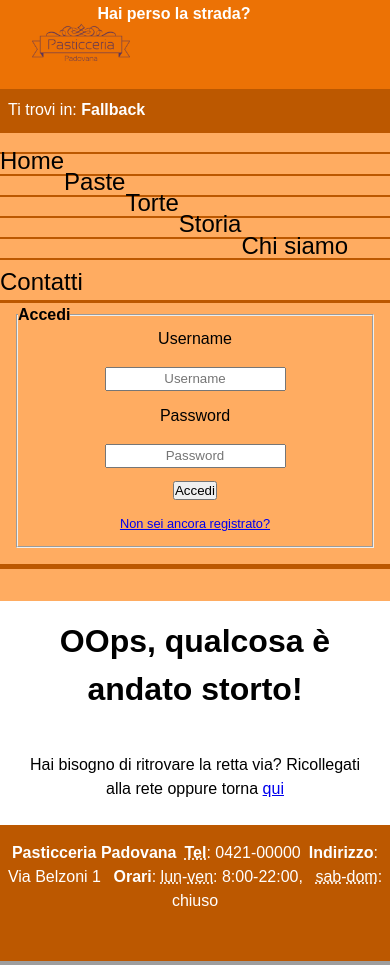
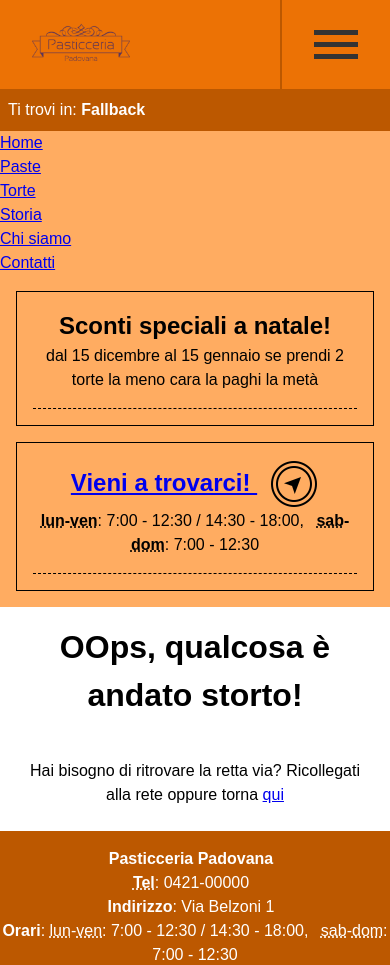
Before and after one commit to marcoDallas/TECWEB1920, a PHP site: page /html/fallback.html in a window 390 px wide. Shown: the top 965 px of the page. Run offline with PHP 8.4, Linux system fonts and the light colour scheme; grey boxes are pictures that could not be loaded.

Commit message:
#125 #124 #123 #40 Applicato design mobile a tutte le pagine
Tutte le pagine hanno ora il design mobile, aggiunto un nuovo box sotto quello delle news e migliorata la gestione del footer

```diff
--- a/website/www/css/screen.css
+++ b/website/www/css/screen.css
@@ -57,12 +61,6 @@
 #logo {
     content: url("../images/logo.png");
     padding: 0.7em 0.1em 0.7em 1em;
-}
-
-#header h2 {
-    font-size: 1em;
-    text-align: center;
-    padding-top: 0.1em;
 }
 
 #header {
@@ -116,7 +114,7 @@
         text-align: center;
     }
 
-#news_container {
+.news_container {
     border: 1px solid;
     margin: 1em;
     padding: 1em;
@@ -131,6 +129,12 @@
 .news_content {
     padding-bottom: 1em;
     border-bottom: 1px dashed;
+}
+
+#maps_icon {
+    content: url("../images/navigation.png");
+    vertical-align: middle;
+    padding-left: 0.5em;
 }
 
 #menu {
@@ -220,6 +224,10 @@
     padding-bottom: 1em;
 }
 
+.footer_element {
+    display:block;
+}
+
 #content > p {
     padding: 1.5em;
 }
--- a/website/www/html/fallback.html
+++ b/website/www/html/fallback.html
@@ -27,19 +27,18 @@
 
 </head>
 <body>
-    <div id="header"  class="box a_column">
+    <div id="header" class="box a_column">
         <div class="a_quarter_column">
             <h1 id="logo">Pasticceria Padovana</h1>
         </div>
-        <div class="three_quarter_column">
+        <div class="three_quarter_column mobile_hidden">
             <h2>Hai perso la strada?</h2>
         </div>
     </div>
 
     <div id="breadcrumb" class="box a_column"><p>Ti trovi in: <strong>Fallback</strong></p></div>
     <div id="general_container" class="box a_column">
-        <div class="thin_column">
-            <div id="menu">
+        <div id="menu_container" class="thin_column">
             <dl>
                 <dt class="hidden"><a href="#content" tabindex="1">Vai al contenuto</a></dt>
                 <dt><a href="index.html" xml:lang="en" tabindex="2">Home</a></dt>
@@ -50,33 +49,63 @@
                 <dt><a href="contatti.html" tabindex="7">Contatti</a></dt>
             </dl>
         </div>
-            <div id="login">
+        <div id="menu_icon" onclick="toggleMenu(this)">
+            <div class="bar1"></div>
+            <div class="bar2"></div>
+            <div class="bar3"></div>
+        </div>
+    </div>
+    <div class="thin_column login_column">
+        <div id="login" class="mobile_hidden">
             <form action="" method="post">
                 <fieldset id="fieldsetLogin">
                     <legend><strong>Accedi</strong></legend>
                     <label for="username"><span xml:lang="en">Username</span></label>
-                        <input type="text" name="username" placeholder="Username" id="username" maxlength="20" tabindex="8" required/>
+                    <input type="text" name="username" placeholder="Username" id="username" maxlength="20" tabindex="6" required="required" />
                     <label for="password"><span xml:lang="en">Password</span></label>
-                        <input type="password" name="password" placeholder="Password" id="password" maxlength="20" tabindex="9" required/>
-                        <input type="submit" value="Accedi" tabindex="10"/>
-                        <a href="registrazione.html" tabindex="11"> Non sei ancora registrato?</a>
+                    <input type="password" name="password" placeholder="Password" id="password" maxlength="20" tabindex="7" required="required" />
+                    <input type="submit" value="Accedi" tabindex="8" />
+                    <a href="registrazione.html" tabindex="9"> Non sei ancora registrato?</a>
                 </fieldset>
             </form>
+        </div>
+        <div class="news_container">
+            <p class="news_title">Sconti speciali a natale!</p>
+            <p class="news_content"> dal 15 dicembre al 15 gennaio se prendi 2 torte la meno cara la paghi la metà</p>
+        </div>
+        <div class="news_container">
+            <a class="news_title" href="../html/contatti.html">
+                Vieni a trovarci!
+                <span id="maps_icon"></span> <!-- tag vuoto per l'icona -->
+            </a>
+            <p class="news_content">
+                <strong><abbr title="lunedì">lun</abbr>-<abbr title="venerdì">ven</abbr></strong>: 7:00 - 12:30 / 14:30 - 18:00,&ensp;
+                <strong><abbr title="sabato">sab</abbr>-<abbr title="domenica">dom</abbr></strong>: 7:00 - 12:30
+            </p>
         </div>
     </div>
     <div id="content" class="large_column">
         <h1>OOps, qualcosa è andato storto!</h1>
         <p>Hai bisogno di ritrovare la retta via? Ricollegati alla rete oppure torna <a href="index.html">qui</a></p>
     </div>
-    </div>
     <div id="footer" class="box a_column">
         <p class="a_column">
-            <strong>Pasticceria Padovana</strong>&ensp;<strong><abbr title="Telefono">Tel</abbr></strong>: 0421-00000&ensp;<strong>Indirizzo</strong>: Via Belzoni 1&ensp;
-            <strong>Orari</strong>: <abbr title="lunedì">lun</abbr>-<abbr title="venerdì">ven</abbr>: 8:00-22:00,&ensp;
-            <abbr title="sabato">sab</abbr>-<abbr title="domenica">dom</abbr>: chiuso
+            <span class="footer_element">
+                <strong>Pasticceria Padovana</strong>&ensp;
+            </span>
+            <span class="footer_element">
+                <strong><abbr title="Telefono">Tel</abbr></strong>: 0421-00000&ensp;
+            </span>
+            <span class="footer_element">
+                <strong>Indirizzo</strong>: Via Belzoni 1&ensp;
+            </span>
+            <span class="footer_element">
+                <strong>Orari</strong>: <abbr title="lunedì">lun</abbr>-<abbr title="venerdì">ven</abbr>: 7:00 - 12:30 / 14:30 - 18:00,&ensp;
+                <abbr title="sabato">sab</abbr>-<abbr title="domenica">dom</abbr>: 7:00 - 12:30
+            </span>
         </p>
         <p class="a_column">
-            <img src="http://www.w3.org/Icons/valid-xhtml10" alt="Validazione XHTML 1.0 Strict"/>
+            <img src="http://www.w3.org/Icons/valid-xhtml10" alt="Validazione XHTML 1.0 Strict" />
             Alberto Gobbo, Marco Dalla Libera, Riccardo Cestaro, Stefano Lazzaroni. <span xml:lang="en">All rights reserved.</span>
             <img src="http://jigsaw.w3.org/css-validator/images/vcss-blue" alt="Validazione CSS" />
         </p>
```
Also changed, not shown: other parts of website/www/css/screen.css (+27 -5 lines), website/www/html/contatti.html (+41 -10 lines), website/www/html/index.html (+28 -7 lines), website/www/html/paste.html (+38 -11 lines), website/www/html/registrazione.html (+44 -15 lines), website/www/html/storia.html (+39 -12 lines), website/www/html/torte.html (+37 -10 lines), website/www/images/navigation.png (added). Lines whose indentation alone changed are shown as unchanged.
